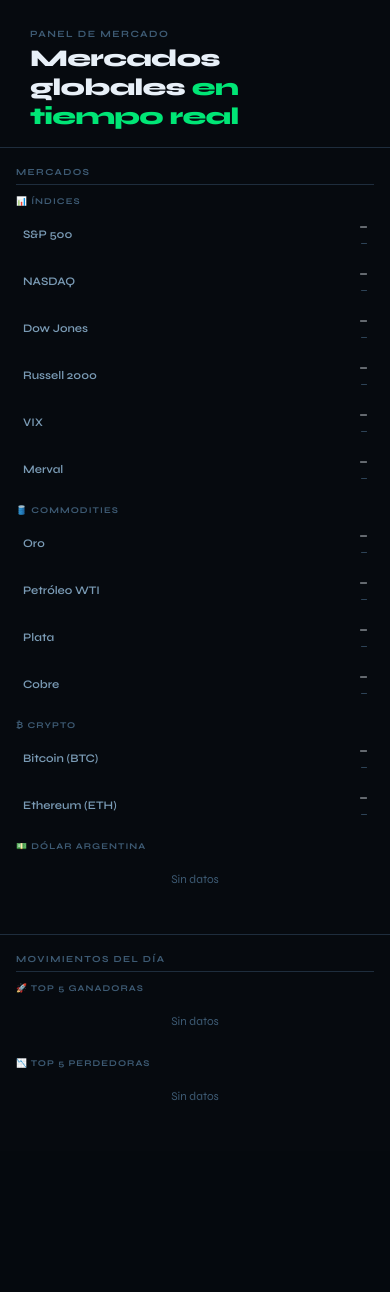
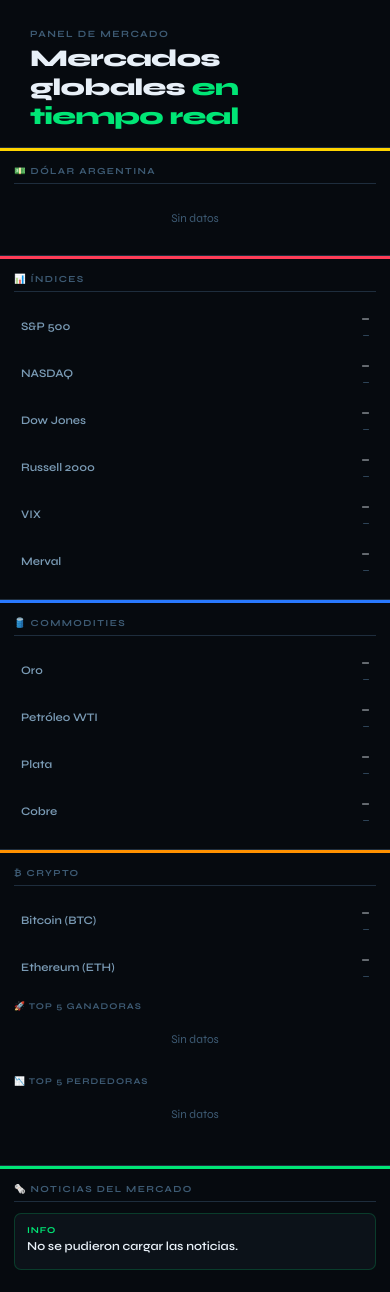
Before and after one commit to Ramita1987/scanner-cedears, a Flask app: page / in a window 390 px wide. Shown: the part 68-1360 px from the top of the page. Before the commit the page ends 1168 px from the top, so only its background shows below. Run offline with Flask 3, Linux system fonts and the light colour scheme; data that the repository does not hold is empty.

Commit message:
Add files via upload

```diff
--- a/templates/index.html
+++ b/templates/index.html
@@ -39,8 +39,29 @@ nav{position:fixed;top:0;left:0;right:0;z-index:100;background:rgba(6,10,15,.96)
 .hero-sub{font-size:.6rem;font-weight:700;letter-spacing:.15em;text-transform:uppercase;color:var(--text3);margin-bottom:4px}
 .hero-title{font-size:1.5rem;font-weight:800;letter-spacing:-.03em}
 .hero-title span{color:var(--green)}
-.inicio-grid{display:grid;grid-template-columns:290px 1fr 260px;gap:1px;background:var(--border);min-height:calc(100vh - 120px)}
-.icol{background:var(--bg);padding:18px 16px;overflow-y:auto}
+.inicio-grid{
+  display:grid;
+  grid-template-columns:300px 300px 1fr;
+  grid-template-areas:
+    "usd usd usd"
+    "idx com news"
+    "cry cry news";
+  gap:1px;
+  background:var(--border);
+  min-height:calc(100vh - 120px)
+}
+.icol{background:var(--bg);padding:14px 14px;overflow-y:auto}
+.band{border-top:3px solid}
+.band-usd{grid-area:usd;border-top-color:#ffd400}
+.band-idx{grid-area:idx;border-top-color:#ff3d57}
+.band-com{grid-area:com;border-top-color:#2979ff}
+.band-cry{grid-area:cry;border-top-color:#ff9100}
+.band-news{grid-area:news;border-top-color:#00e676}
+.usd-row{display:grid;grid-template-columns:repeat(4,minmax(150px,1fr));gap:8px}
+.usd-card{background:var(--bg2);border:1px solid #ffd40044;border-radius:7px;padding:8px 10px}
+.usd-name{font-size:.65rem;font-weight:700;color:#ffd400;letter-spacing:.08em;text-transform:uppercase}
+.usd-v{font-family:var(--font-m);font-size:.9rem;margin-top:4px}
+.usd-c{font-family:var(--font-m);font-size:.64rem;color:var(--text2);margin-top:2px}
 .col-title{font-size:.58rem;font-weight:700;letter-spacing:.15em;text-transform:uppercase;color:var(--text3);margin-bottom:11px;padding-bottom:6px;border-bottom:1px solid var(--border)}
 .mgroup{margin-bottom:14px}
 .mgroup-title{font-size:.55rem;font-weight:700;letter-spacing:.12em;text-transform:uppercase;color:var(--text3);margin-bottom:5px}
@@ -55,7 +76,7 @@ nav{position:fixed;top:0;left:0;right:0;z-index:100;background:rgba(6,10,15,.96)
 .mv-ticker{font-size:.76rem;font-weight:700}
 .mv-price{font-size:.6rem;color:var(--text3);margin-top:1px}
 .mv-chg{font-family:var(--font-m);font-size:.76rem;font-weight:700}
-.news-item{background:var(--bg2);border:1px solid var(--border);border-radius:7px;padding:11px 12px;margin-bottom:8px;text-decoration:none;display:block;transition:border-color .2s}
+.news-item{background:var(--bg2);border:1px solid #00e67633;border-radius:7px;padding:11px 12px;margin-bottom:8px;text-decoration:none;display:block;transition:border-color .2s}
 .news-item:hover{border-color:var(--border2)}
 .news-source{font-size:.56rem;font-weight:700;letter-spacing:.1em;text-transform:uppercase;color:var(--green);margin-bottom:3px}
 .news-title{font-size:.76rem;font-weight:600;color:var(--text);line-height:1.4;margin-bottom:3px}
@@ -211,8 +232,34 @@ tr:hover td{background:var(--bg3)}
 ::-webkit-scrollbar-track{background:var(--bg)}
 ::-webkit-scrollbar-thumb{background:var(--border2);border-radius:3px}
 
-@media(max-width:1100px){.inicio-grid{grid-template-columns:1fr 1fr}.icol:nth-child(2){display:none}}
-@media(max-width:768px){nav{padding:0 12px}.nav-links a{padding:8px 12px;font-size:.8rem}.inicio-grid{grid-template-columns:1fr}.scan-layout{grid-template-columns:1fr}.sec-layout{padding:14px}.watch-grid{grid-template-columns:1fr 1fr}}
+@media(max-width:1100px){
+  .inicio-grid{
+    grid-template-columns:1fr 1fr;
+    grid-template-areas:
+      "usd usd"
+      "idx com"
+      "cry cry"
+      "news news";
+  }
+  .usd-row{grid-template-columns:repeat(2,minmax(150px,1fr))}
+}
+@media(max-width:768px){
+  nav{padding:0 12px}
+  .nav-links a{padding:8px 12px;font-size:.8rem}
+  .inicio-grid{
+    grid-template-columns:1fr;
+    grid-template-areas:
+      "usd"
+      "idx"
+      "com"
+      "cry"
+      "news";
+  }
+  .usd-row{grid-template-columns:1fr}
+  .scan-layout{grid-template-columns:1fr}
+  .sec-layout{padding:14px}
+  .watch-grid{grid-template-columns:1fr 1fr}
+}
 
 /* ── TUTORIAL ── */
 .tut-layout{padding:32px;max-width:980px;margin:0 auto}
@@ -260,21 +307,31 @@ tr:hover td{background:var(--bg3)}
     <div class="hero-title">Mercados globales <span>en tiempo real</span></div>
   </div>
   <div class="inicio-grid">
-    <div class="icol">
-      <div class="col-title">Mercados</div>
-      <div class="mgroup"><div class="mgroup-title">📊 Índices</div><div id="idx-list"><div class="placeholder">Cargando...</div></div></div>
-      <div class="mgroup"><div class="mgroup-title">🛢️ Commodities</div><div id="com-list"><div class="placeholder">Cargando...</div></div></div>
-      <div class="mgroup"><div class="mgroup-title">₿ Crypto</div><div id="crypto-list"><div class="placeholder">Cargando...</div></div></div>
-      <div class="mgroup"><div class="mgroup-title">💵 Dólar Argentina</div><div id="dol-list"><div class="placeholder">Cargando...</div></div></div>
+    <div class="icol band band-usd">
+      <div class="col-title">💵 Dólar Argentina</div>
+      <div id="dol-list" class="usd-row"><div class="placeholder">Cargando...</div></div>
     </div>
-    <div class="icol">
-      <div class="col-title">Noticias del mercado</div>
+
+    <div class="icol band band-idx">
+      <div class="col-title">📊 Índices</div>
+      <div id="idx-list"><div class="placeholder">Cargando...</div></div>
+    </div>
+
+    <div class="icol band band-com">
+      <div class="col-title">🛢️ Commodities</div>
+      <div id="com-list"><div class="placeholder">Cargando...</div></div>
+    </div>
+
+    <div class="icol band band-cry">
+      <div class="col-title">₿ Crypto</div>
+      <div id="crypto-list"><div class="placeholder">Cargando...</div></div>
+      <div class="mgroup" style="margin-top:12px"><div class="mgroup-title">🚀 Top 5 Ganadoras</div><div id="gainers"><div class="placeholder">Cargando...</div></div></div>
+      <div class="mgroup"><div class="mgroup-title">📉 Top 5 Perdedoras</div><div id="losers"><div class="placeholder">Cargando...</div></div></div>
+    </div>
+
+    <div class="icol band band-news">
+      <div class="col-title">🗞️ Noticias del mercado</div>
       <div id="news-list"><div class="placeholder">Cargando noticias...</div></div>
-    </div>
-    <div class="icol">
-      <div class="col-title">Movimientos del día</div>
-      <div class="mgroup"><div class="mgroup-title">🚀 Top 5 Ganadoras</div><div id="gainers"><div class="placeholder">Cargando...</div></div></div>
-      <div class="mgroup"><div class="mgroup-title">📉 Top 5 Perdedoras</div><div id="losers"><div class="placeholder">Cargando...</div></div></div>
     </div>
   </div>
 </div>
@@ -498,7 +555,7 @@ async function loadMarket(){
     const dol=d.dolar||{};
     document.getElementById('dol-list').innerHTML=
       Object.entries(dol).map(([k,v])=>
-        `<div class="mrow"><span class="mname">Dólar ${k}</span><div><div class="mprice">$${v.venta?.toFixed(0)||'—'}</div><div class="mchg flat">compra $${v.compra?.toFixed(0)||'—'}</div></div></div>`
+        `<div class="usd-card"><div class="usd-name">${k}</div><div class="usd-v">$${v.venta?.toFixed(0)||'—'}</div><div class="usd-c">compra $${v.compra?.toFixed(0)||'—'}</div></div>`
       ).join('')||'<div class="placeholder">Sin datos</div>';
 
   }catch(e){
@@ -741,20 +798,34 @@ function drawChart(data,tickers){
   const canvas=document.getElementById('schart');
   const ctx=canvas.getContext('2d');
 
-  // Build simple arrays - no {x,y} objects to avoid parsing issues
-  const allLabels=[];
-  let maxLen=0;
-  tickers.forEach(t=>{const h=data[t]?.history||[];if(h.length>maxLen)maxLen=h.length;});
-  for(let i=0;i<maxLen;i++) allLabels.push('D'+(i+1));
+  let refHist=[];
+  tickers.forEach(t=>{
+    const h=data[t]?.history||[];
+    if(h.length>refHist.length)refHist=h;
+  });
+  const labels=refHist.map(p=>p.date||'');
+  const maxLen=labels.length;
+  const labelFmt=labels.map(d=>{
+    if(!d)return'';
+    const dt=new Date(d+'T00:00:00');
+    if(Number.isNaN(dt.getTime()))return d;
+    return dt.toLocaleDateString('es-AR',{day:'2-digit',month:'2-digit'});
+  });
 
   const datasets=[];
   tickers.forEach((t,i)=>{
     const hist=data[t]?.history||[];
     if(hist.length<2)return;
-    const base=hist[0].close;
-    // Pad with nulls if shorter than maxLen
+    const map={};
+    hist.forEach(p=>{if(p.date)map[p.date]=p.close;});
+    const firstDate=labels.find(d=>map[d]!==undefined);
+    if(!firstDate)return;
+    const base=map[firstDate];
     const pts=Array(maxLen).fill(null);
-    hist.forEach((p,idx)=>{pts[idx]=parseFloat(((p.close-base)/base*100).toFixed(2));});
+    labels.forEach((d,idx)=>{
+      if(map[d]===undefined)return;
+      pts[idx]=parseFloat(((map[d]-base)/base*100).toFixed(2));
+    });
     datasets.push({
       label:t,
       data:pts,
@@ -778,7 +849,7 @@ function drawChart(data,tickers){
 
   curChart=new Chart(ctx,{
     type:'line',
-    data:{labels:allLabels,datasets},
+    data:{labels:labelFmt,datasets},
     options:{
       responsive:true,
       maintainAspectRatio:false,
```
